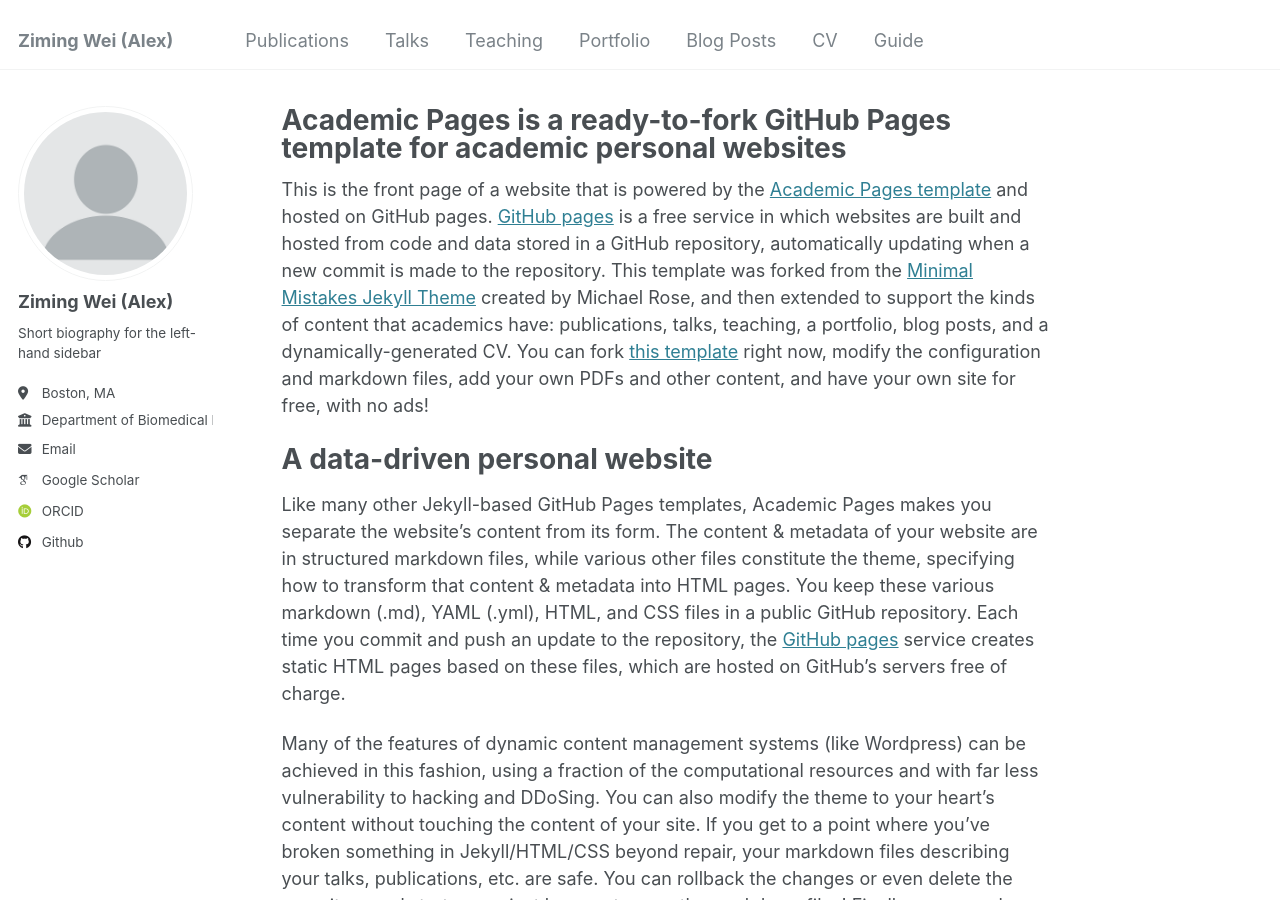
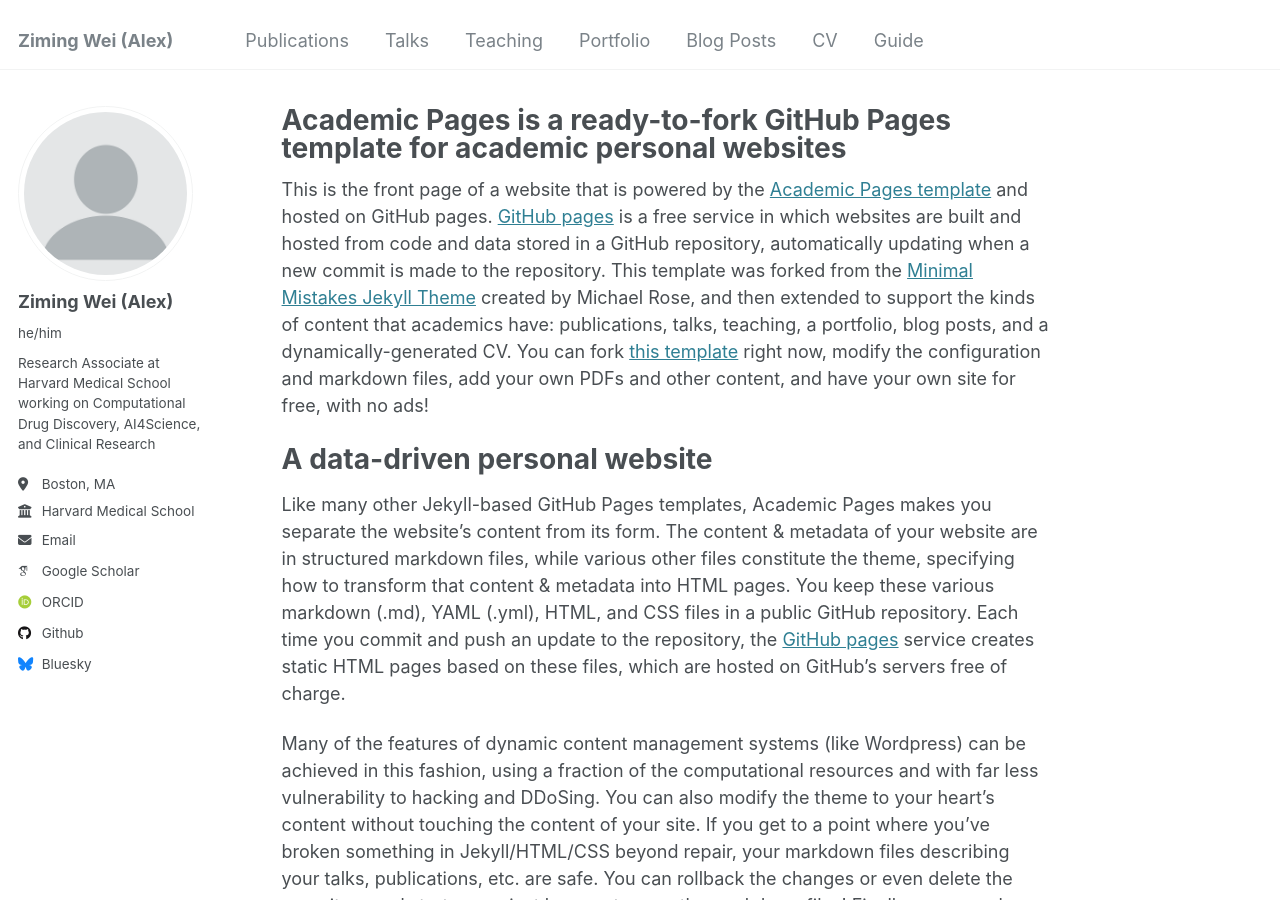
Before and after one commit to AlexWei21/AlexWei21.github.io, a Jekyll site: the page built from _pages/about.md, in a window 1280 px wide and 900 px high. Built offline with Jekyll 4.4.1, drawn with Linux system fonts in a browser that asks for light colours; some web fonts are replaced.

Commit message:
Update _config.yml

```diff
--- a/_config.yml
+++ b/_config.yml
@@ -23,10 +23,10 @@
   # Biographic information
   avatar           : "profile.png"
   name             : "Ziming Wei (Alex)"
-  pronouns         : # example: "she/her"
-  bio              : "Short biography for the left-hand sidebar"
+  pronouns         : "he/him"
+  bio              : "Research Associate at Harvard Medical School working on Computational Drug Discovery, AI4Science, and Clinical Research"
   location         : "Boston, MA"
-  employer         : "Department of Biomedical Informatics, Harvard Medical School"
+  employer         : "Harvard Medical School"
   uri              : # URL
   email            : "weiziming5115@gmail.com"
 
@@ -49,7 +49,7 @@
   stackoverflow    : # User number or user number and name (i.e., use "1" or "1/jeff-atwood")
 
   # Social media
-  bluesky          : # Replace this with you Bluesky username
+  bluesky          : "https://bsky.app/profile/alexwei21.bsky.social" # Replace this with you Bluesky username
   facebook         : # Username
   flickr           : # Username
   foursquare       : # Username
```
